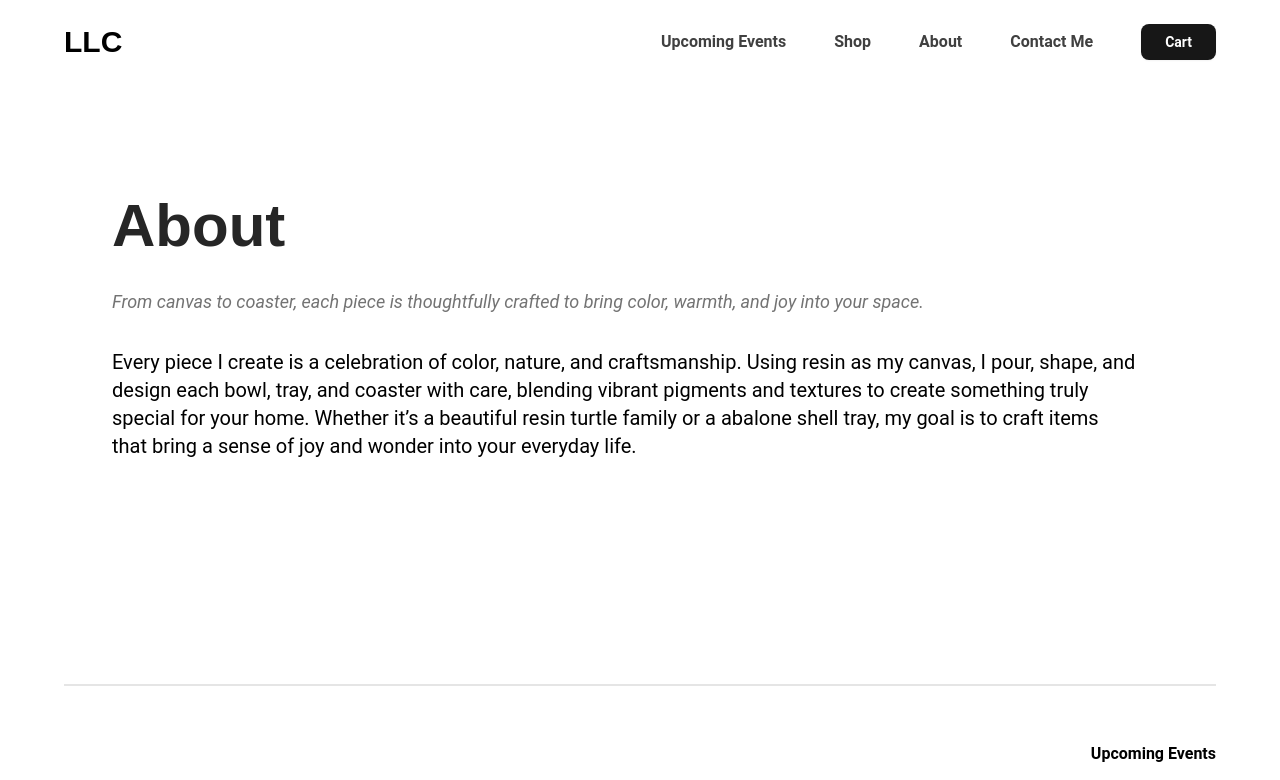
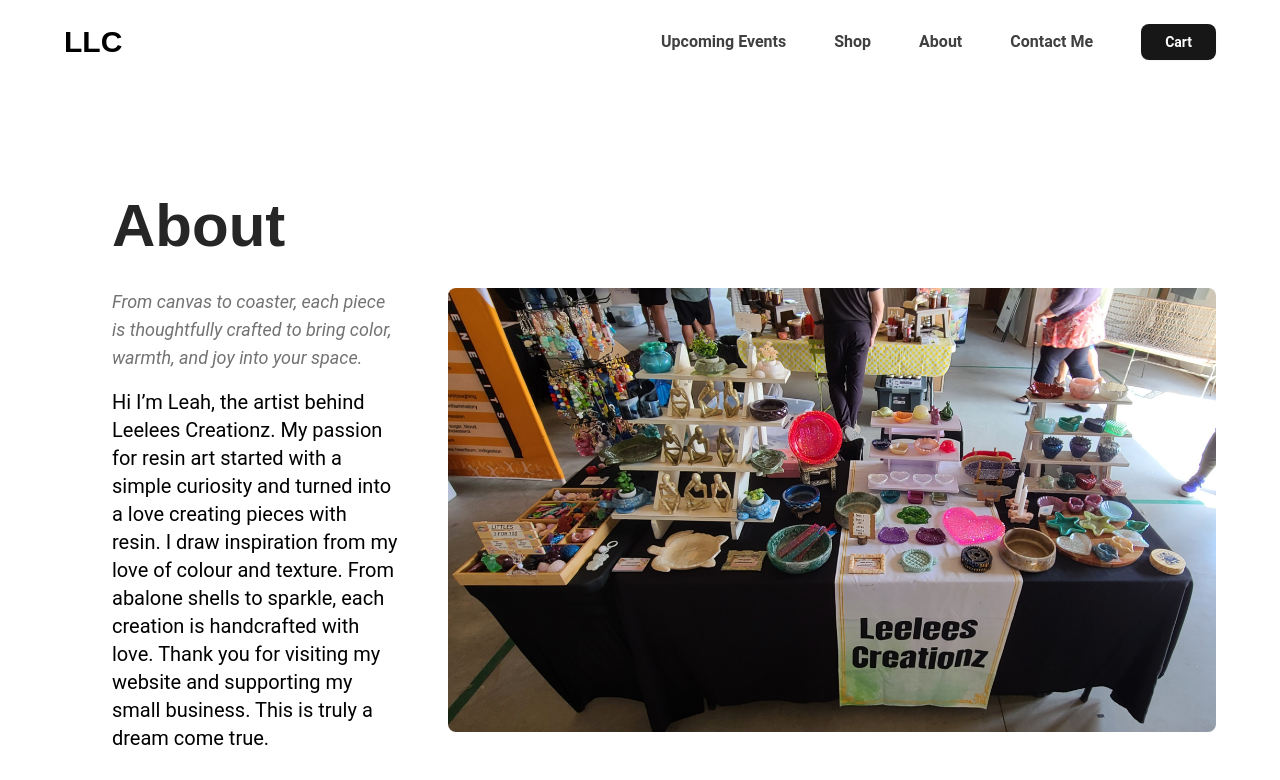
Before and after one commit to KBaileyBytes/LLC, a Next.js app: page /about in a window 1280 px wide. Shown: the top 780 px of the page. Built offline with nearby package versions, Linux system fonts and the light colour scheme; a web font is replaced by a local one.

Commit message:
About updated with picture

```diff
--- a/app/about/page.js
+++ b/app/about/page.js
@@ -1,23 +1,34 @@
+import LLCBooth from "@/public/images/LLC_booth.jpg";
+import Image from "next/image";
+
 export default function AboutPage() {
   return (
-    <section className="p-16 my-8 ml-12 grid gap-4">
+    <section className="sm:p-16 my-8 ml-12 grid gap-4">
       <p className="koh-santepheap text-neutral-800 text-6xl font-bold py-4">
         About
       </p>
+      <section className="flex flex-col xl:flex-row gap-12 items-center xl:items-start">
+        <section>
           <p className="text-lg text-neutral-500 italic pb-4">
             From canvas to coaster, each piece is thoughtfully crafted to bring
             color, warmth, and joy into your space.
           </p>
-      <section className="max-w-5xl grid gap-4 text-lg xl:text-xl">
+          <section className="text-lg xl:text-xl">
             <p>
-          Every piece I create is a celebration of color, nature, and
-          craftsmanship. Using resin as my canvas, I pour, shape, and design
-          each bowl, tray, and coaster with care, blending vibrant pigments and
-          textures to create something truly special for your home. Whether it’s
-          a beautiful resin turtle family or a abalone shell tray, my goal is to
-          craft items that bring a sense of joy and wonder into your everyday
-          life.
+              Hi I’m Leah, the artist behind Leelees Creationz. My passion for
+              resin art started with a simple curiosity and turned into a love
+              creating pieces with resin. I draw inspiration from my love of
+              colour and texture. From abalone shells to sparkle, each creation
+              is handcrafted with love. Thank you for visiting my website and
+              supporting my small business. This is truly a dream come true.
             </p>
+          </section>
+        </section>
+        <Image
+          src={LLCBooth}
+          alt="LLC Booth"
+          className="rounded-lg max-w-3xl object-contain hidden lg:block"
+        />
       </section>
     </section>
   );
```
Also changed, not shown: public/images/LLC_booth.jpg (added). Lines whose indentation alone changed are shown as unchanged.
